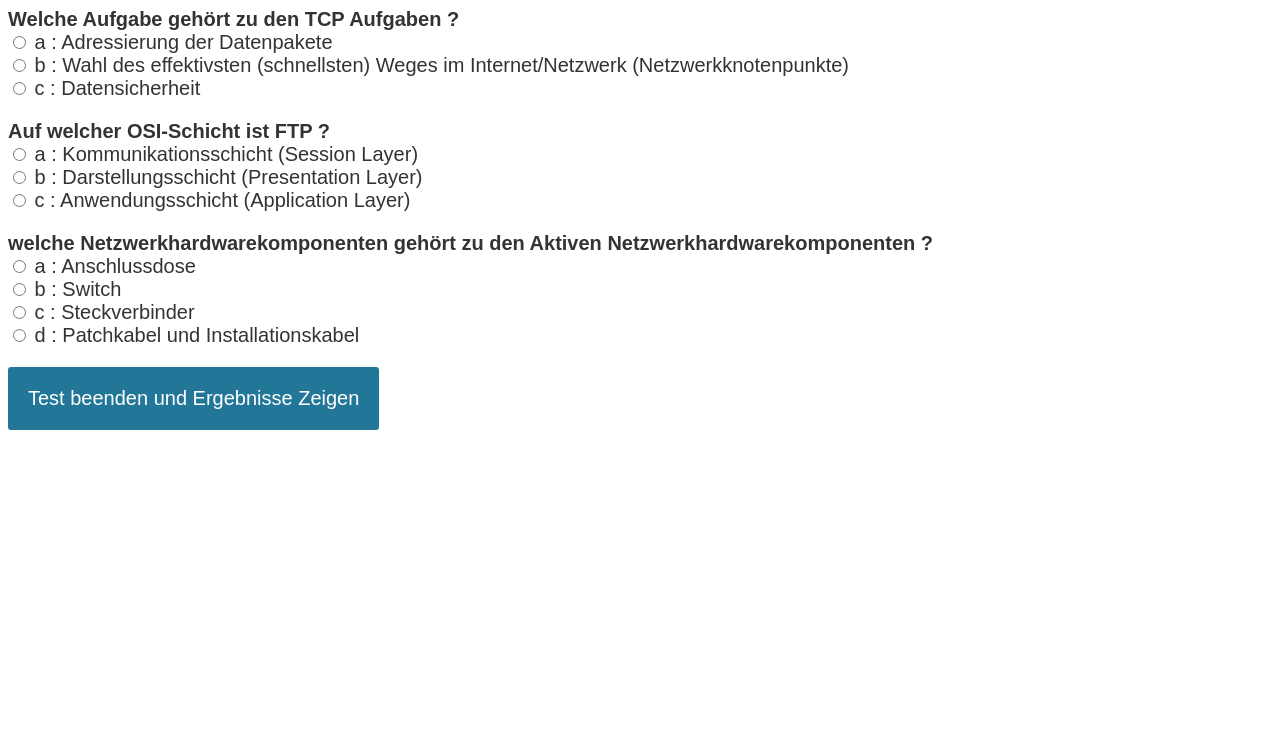
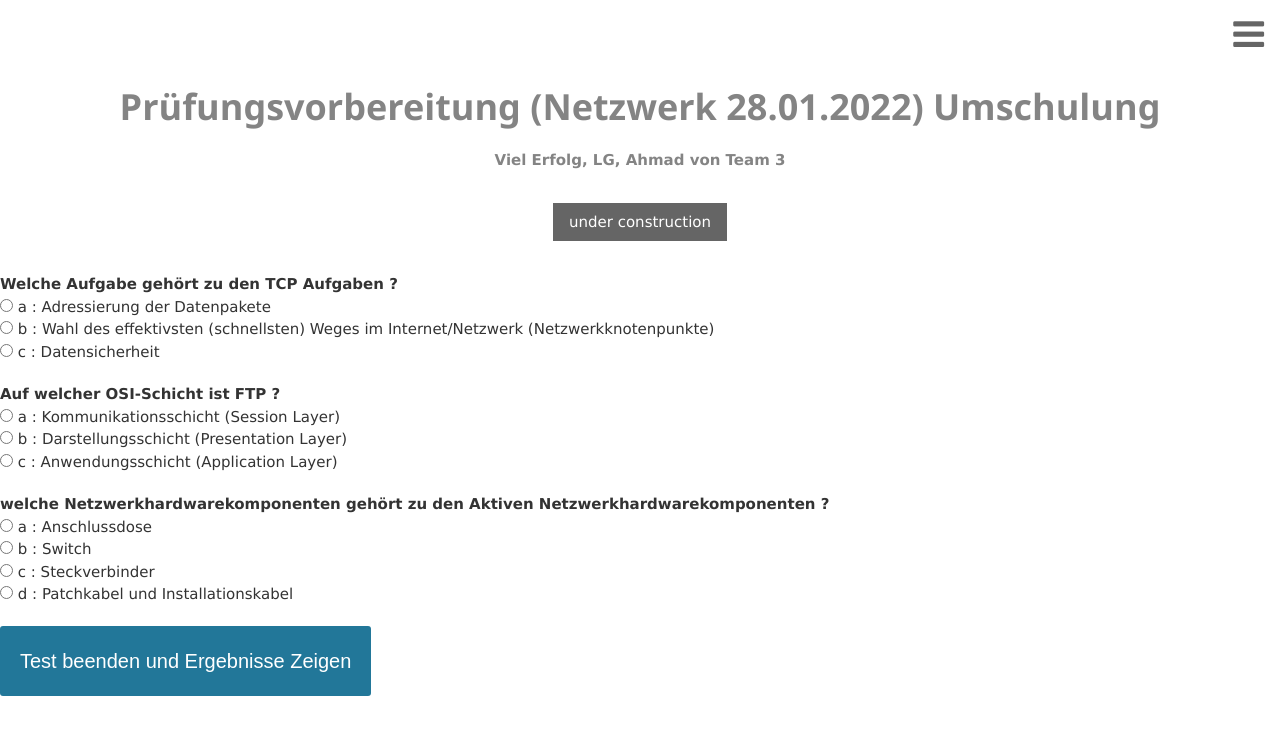
Before and after one commit to aalassi/umschulung_quiz, a plain HTML site: page index.html in a window 1280 px wide. Drawn offline with nearby package versions, Linux system fonts and the light colour scheme.

Commit message:
Update index.html

```diff
--- a/index.html
+++ b/index.html
@@ -3,10 +3,44 @@
     <html>
         <head>
             <link rel="stylesheet" href="style.css">
+
+
+            <meta charset="UTF-8">
+            <meta name="viewport" content="width=device-width, initial-scale=1">
+            <link rel="stylesheet" href="https://www.w3schools.com/w3css/4/w3.css">
+            <link rel="stylesheet" href="https://fonts.googleapis.com/css?family=Montserrat">
+            <link rel="stylesheet" href="https://cdnjs.cloudflare.com/ajax/libs/font-awesome/4.7.0/css/font-awesome.min.css">
         </head>
 
 
         <body>
+
+            <!-- Sidebar -->
+                    <nav class="w3-sidebar w3-black w3-animate-top w3-xxlarge" style="display:none;padding-top:150px" id="mySidebar">
+                       <a href="javascript:void(0)" onclick="w3_close()" class="w3-button w3-black w3-xxlarge w3-padding w3-display-topright" style="padding:6px 24px">
+                          <i class="fa fa-remove"></i>
+                       </a>
+                       <div class="w3-bar-block w3-center">
+                         <a href="#" class="w3-bar-item w3-button w3-text-grey w3-hover-black">under construction</a>
+                         <a href="#" class="w3-bar-item w3-button w3-text-grey w3-hover-black">under construction</a>
+                         <a href="#" class="w3-bar-item w3-button w3-text-grey w3-hover-black">under construction</a>
+                         <a href="#" class="w3-bar-item w3-button w3-text-grey w3-hover-black">under construction</a>
+                       </div>
+                     </nav>
+
+                     <!-- !PAGE CONTENT! -->
+                <div class="w3-content" style="max-width:1500px">
+
+                <!-- Header -->
+                <div class="w3-opacity">
+                <span class="w3-button w3-xxlarge w3-white w3-right" onclick="w3_open()"><i class="fa fa-bars"></i></span>
+                <div class="w3-clear"></div>
+                <header class="w3-center w3-margin-bottom">
+                  <h1><b>Prüfungsvorbereitung (Netzwerk 28.01.2022) Umschulung</b></h1>
+                  <p><b>Viel Erfolg, LG, Ahmad von Team 3</b></p>
+                  <p class="w3-padding-16"><button class="w3-button w3-black" onclick="myFunction()">under construction</button></p>
+                </header>
+                </div>
 
             <div id="quiz"></div>
             <button id="submit">Test beenden und Ergebnisse Zeigen</button>
```
